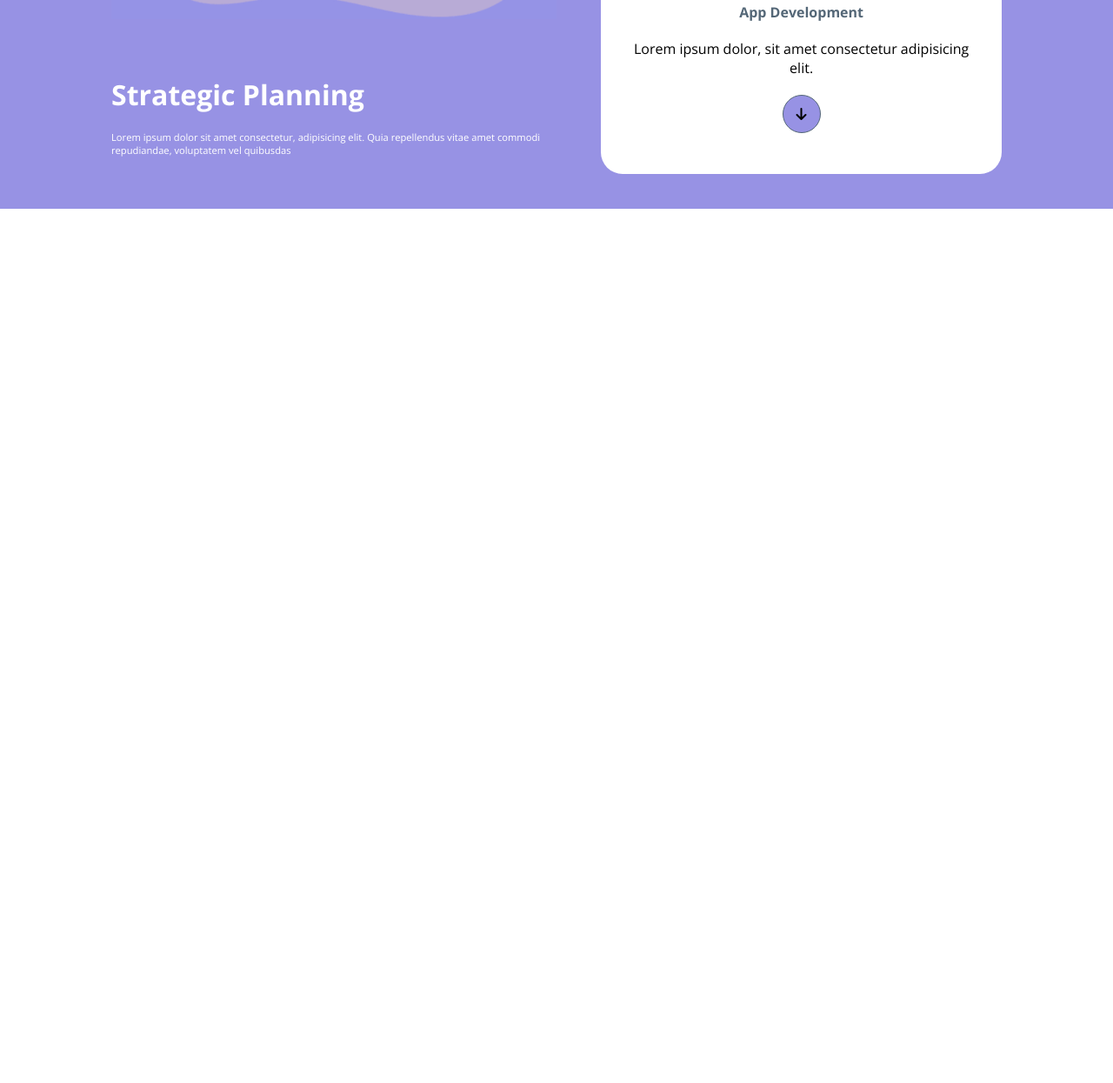
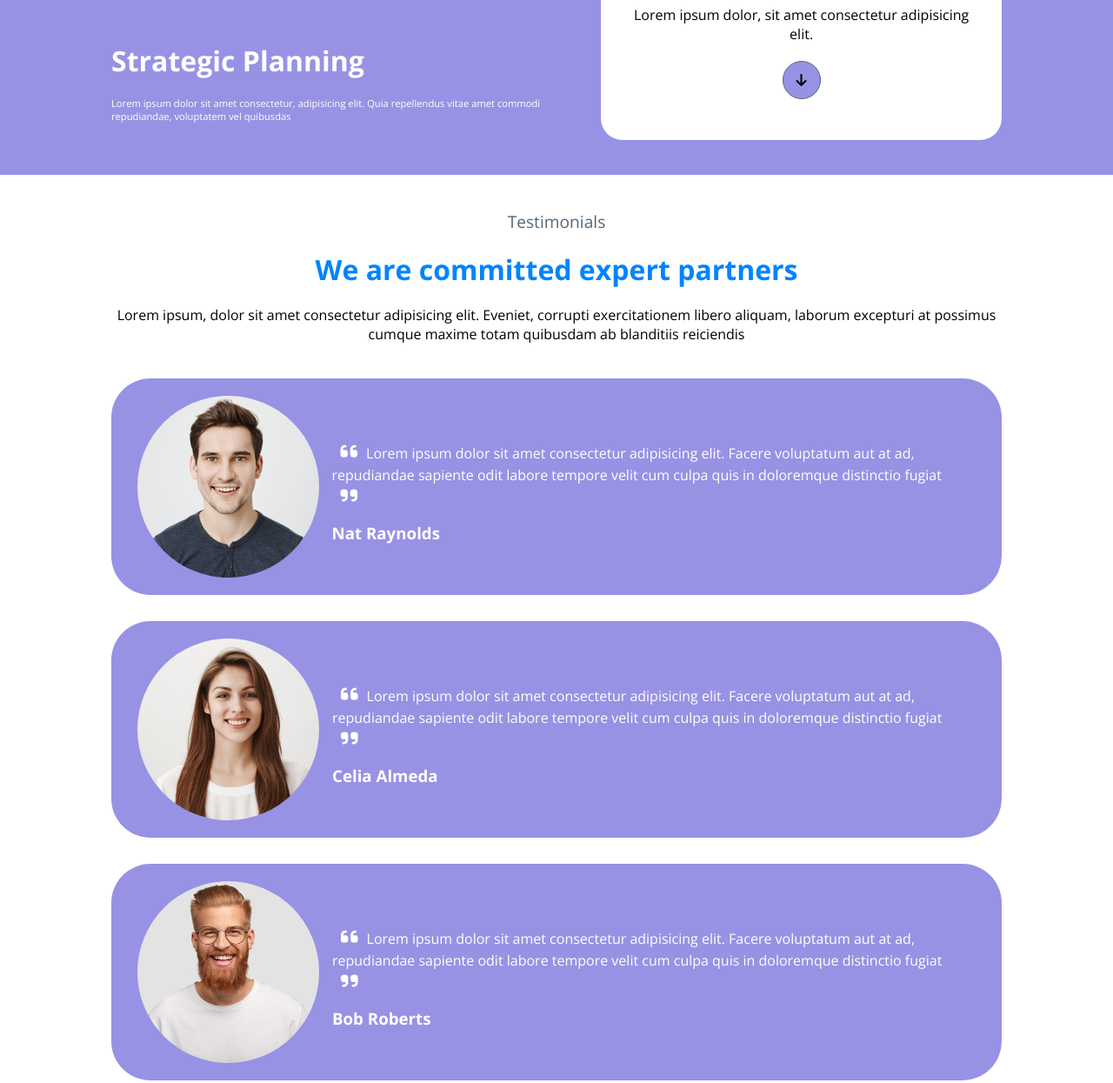
Before and after one commit to Ensick/htmlcss-responsive-layout, a plain HTML site: page index.html in a window 1280 px wide. Shown: the part 1369-2614 px from the top of the page at 87% size. Before the commit the page ends 1721 px from the top, so only its background shows below. Drawn offline with nearby package versions, Linux system fonts and the light colour scheme.

Commit message:
Section-3 + Media query completate

```diff
--- a/assets/css/style.css
+++ b/assets/css/style.css
@@ -197,6 +197,69 @@ main{
     border: 1px solid #546777;
 }
 
+/* SECTION-3 */
+
+.cont-flex-3{
+    width: 90%;
+    margin-inline: auto;
+    display: flex;
+    padding: 40px 0;
+}
+
+.intro-section-3{
+    text-align: center;
+    margin-bottom: 40px;
+}
+
+.intro-section-3 > span{
+    font-size: 1.2rem;
+    color: #546777;
+}
+
+.intro-section-3 > h2{
+    color: #0084FD;
+    font-size: 2rem;
+    margin: 20px 0;
+}
+
+.users-card{
+    display: flex;
+    flex-direction: column;
+    background-color: #9792e4;
+    padding: 40px 20px;
+    border-radius: 45px;
+    align-items: center;
+    color: white;
+    text-align: center;
+    margin-bottom: 30px;
+}
+
+.users-card-img{
+    width: 200px;
+    aspect-ratio: 1 / 1;
+    border-radius: 50%;
+    overflow: hidden;
+}
+
+.users-card-img > img{
+    width: 100%;
+    height: 100%;
+    object-fit: cover;
+}
+
+.users-card-text > p{
+    line-height: 25px;
+    margin: 15px;
+}
+
+.users-card-text p > i{
+    margin: 0 10px;
+    font-size: 1.4rem;
+}
+
+.users-card-text > h3{
+    margin: 0 15px;
+}
 
 
 
@@ -235,6 +298,28 @@ main{
     .card-img > img{
         width: 60%;
     }
+
+    /* MEDIA-QUERY-SECTION-3-TABLET */
+
+    .users-card{
+        flex-direction: row;
+        padding: 20px 30px;
+        text-align: start;
+    }
+
+    .users-card-img{
+        width: 400px;
+        aspect-ratio: 1 / 1;
+        border-radius: 50%;
+        overflow: hidden;
+    }
+
+    .cont-flex-3{
+        width: 80%;
+        margin-inline: auto;
+        display: flex;
+        padding: 40px 0;
+    }
 }
 
 /* MEDIA-QUERY-NAV-DESKTOP */
@@ -263,7 +348,7 @@ main{
 
     .cont-flex{
         justify-content: space-between;
-        width: 90%;
+        width: 80%;
         margin-inline: auto;
     }
 
@@ -295,7 +380,7 @@ main{
         margin-inline: auto;
     }
 
-     .planning-top{
+    .planning-top{
         flex-basis: 50%;
         color: white;
     }
--- a/index.html
+++ b/index.html
@@ -124,6 +124,66 @@
 
         </section>
 
+        <section>
+
+            <div class="cont-flex-3 f-wrap">
+
+                <div class="intro-section-3">
+                    <span>Testimonials</span>
+                    <h2>We are committed expert partners</h2>
+                    <p>Lorem ipsum, dolor sit amet consectetur adipisicing elit. Eveniet, corrupti exercitationem libero aliquam, laborum excepturi at possimus cumque maxime totam quibusdam ab blanditiis reiciendis</p>
+                </div>
+
+                <div class="users-card">
+
+                    <div class="users-card-img">
+                        <img src="./assets/img/testimonial1.jpg" alt="img">
+                    </div>
+
+                    <div class="users-card-text">
+
+                        <p><i class="fa-solid fa-quote-left"></i>Lorem ipsum dolor sit amet consectetur adipisicing elit. Facere voluptatum aut at ad, repudiandae sapiente odit labore tempore velit cum culpa quis in doloremque distinctio fugiat <i class="fa-solid fa-quote-right"></i></p>
+                        <h3>Nat Raynolds</h3>
+                    </div>
+
+                </div>
+
+                <div class="users-card">
+
+                    <div class="users-card-img">
+                        <img src="./assets/img/testimonial2.jpg" alt="img">
+                    </div>
+
+                    <div class="users-card-text">
+
+                        <p><i class="fa-solid fa-quote-left"></i>Lorem ipsum dolor sit amet consectetur adipisicing elit. Facere voluptatum aut at ad, repudiandae sapiente odit labore tempore velit cum culpa quis in doloremque distinctio fugiat<i class="fa-solid fa-quote-right"></i></p>
+
+                        <h3>Celia Almeda</h3>
+                    </div>
+
+                </div>
+
+                <div class="users-card">
+
+                    <div class="users-card-img">
+                        <img src="./assets/img/testimonial3.jpg" alt="img">
+                    </div>
+
+                    <div class="users-card-text">
+
+                        <p><i class="fa-solid fa-quote-left"></i>Lorem ipsum dolor sit amet consectetur adipisicing elit. Facere voluptatum aut at ad, repudiandae sapiente odit labore tempore velit cum culpa quis in doloremque distinctio fugiat<i class="fa-solid fa-quote-right"></i></p>
+
+                        <h3>Bob Roberts</h3>
+                    </div>
+
+                </div>
+
+
+
+            </div>
+
+        </section>
+
 
 
 
```
